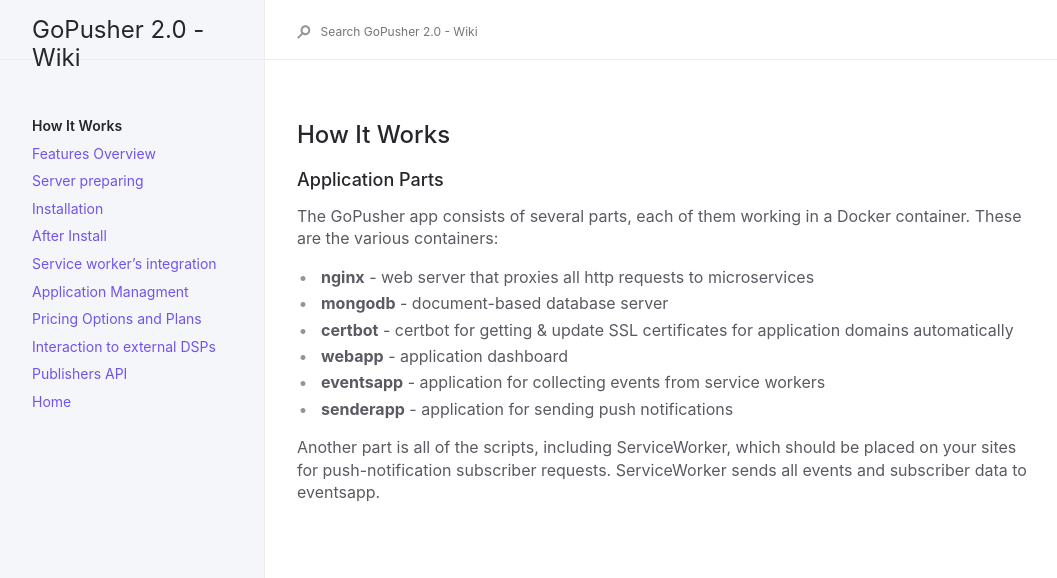
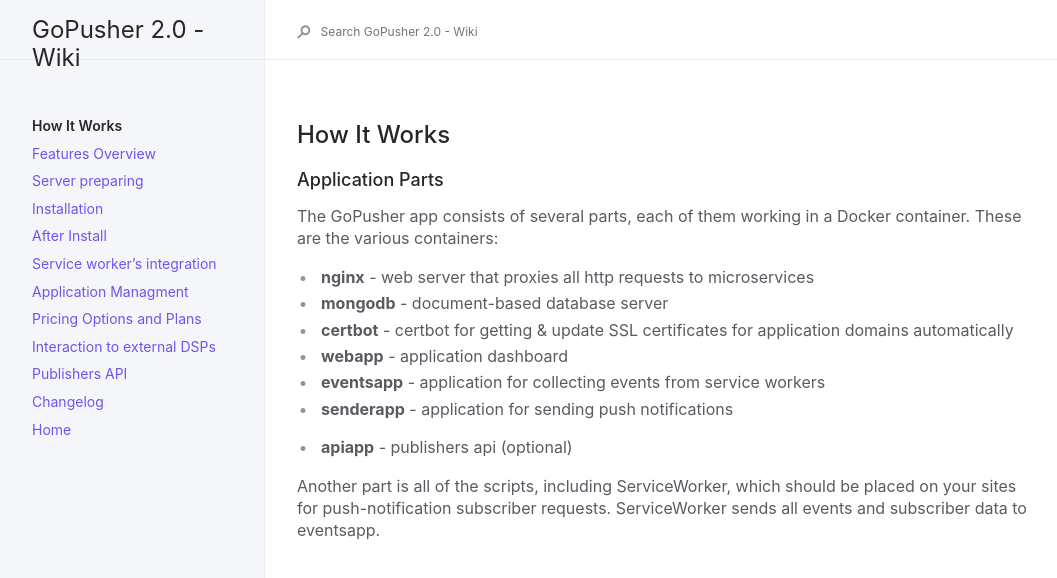
Before and after one commit to RapidCodeLab/gopusher-wiki, a Jekyll site: the page built from docs/01-how.md, in a window 1280 px wide. Shown: the top 578 px of the page, without its empty margins (91-1148 px from the left). Built offline with Jekyll 4.4.1, drawn with Linux system fonts in a browser that asks for light colours; our own code applies the rules of GitHub Pages for plain Markdown files.

Commit message:
fix some

```diff
--- a/docs/01-how.md
+++ b/docs/01-how.md
@@ -11,4 +11,6 @@ The GoPusher app consists of several parts, each of them working in a Docker con
 * **eventsapp** - application for collecting events from service workers
 * **senderapp** - application for sending push notifications
 
+* **apiapp**  - publishers api (optional)
+
 Another part is all of the scripts, including ServiceWorker, which should be placed on your sites for push-notification subscriber requests. ServiceWorker sends all events and subscriber data to eventsapp.
--- /dev/null
+++ b/docs/999-changelog.md
@@ -0,0 +1 @@
+# Changelog
```
